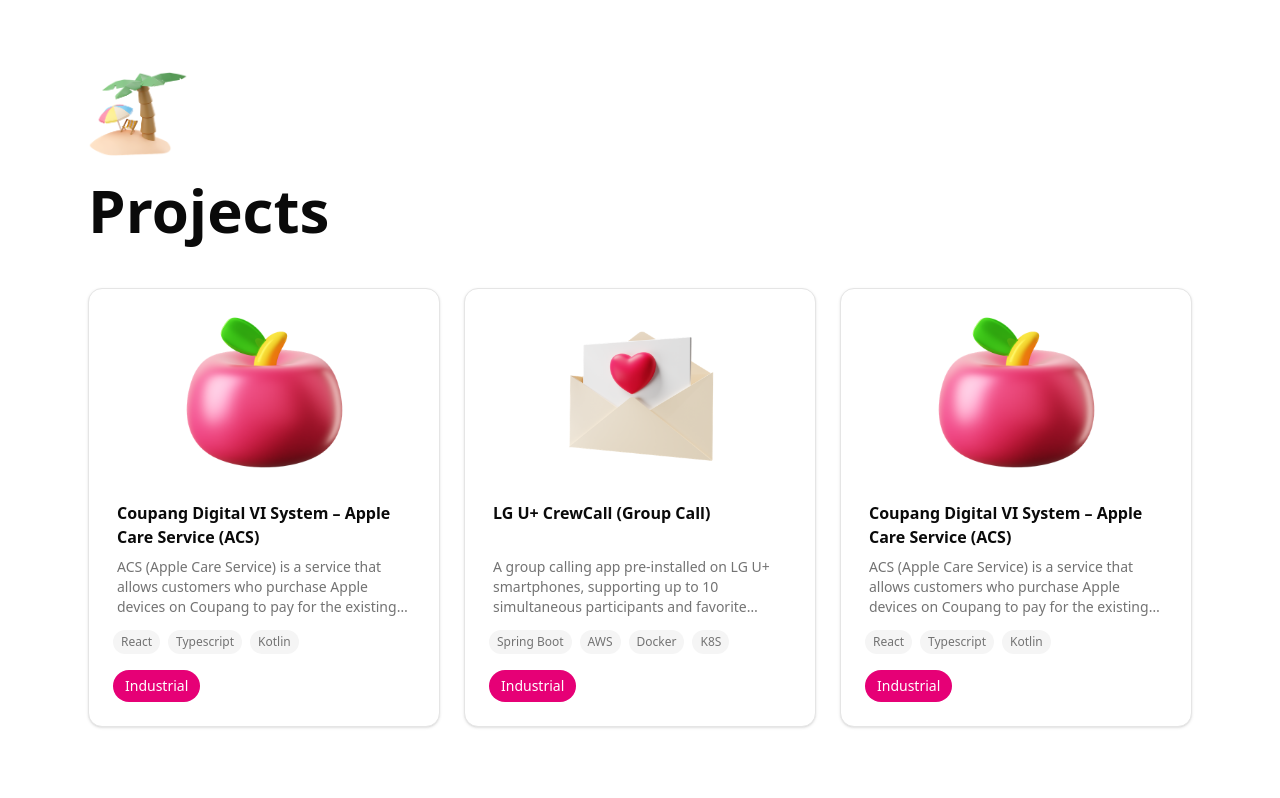
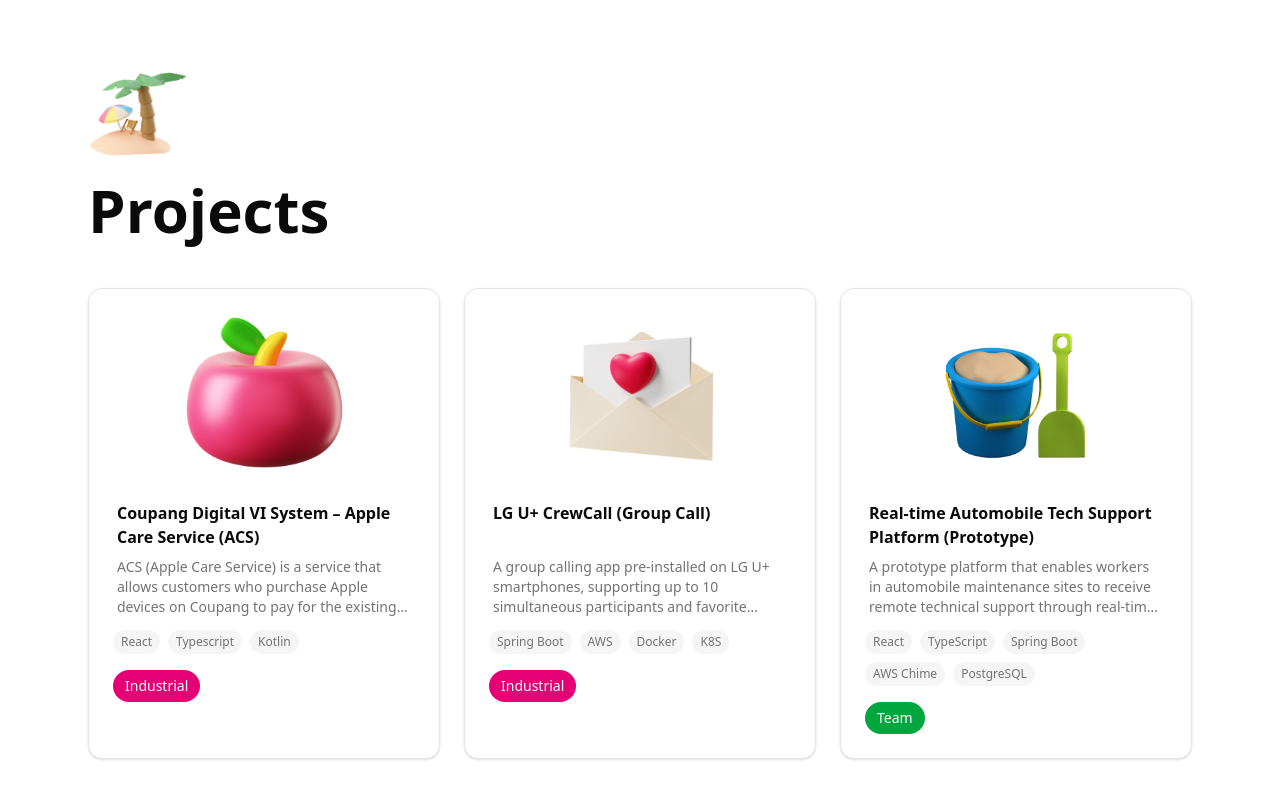
Before and after one commit to sandyleedev/portfolio, a Next.js app: page /en/projects in a window 1280 px wide. Shown: the top 798 px of the page. Built offline with nearby package versions, Linux system fonts and the light colour scheme.

Commit message:
feat: add tech support project

```diff
--- a/messages/en.json
+++ b/messages/en.json
@@ -98,6 +98,31 @@
         "Logging & Analytics Instrumentation: Integrated with LG U+ internal logging system, collected and analyzed app entry, active user counts, and group call usage statistics",
         "K8s & Docker Operations: Managed container configurations, monitored runtime status, and responded to incidents"
       ]
+    },
+    "techSupport": {
+      "title": "Real-time Automobile Tech Support Platform (Prototype)",
+      "desc": "A prototype platform that enables workers in automobile maintenance sites to receive remote technical support through real-time video, audio, and chat. The system leverages AWS Chime (WebRTC) for live communication, Redis and PostgreSQL for session/matching management, and SSE for instant notifications to deliver a stable and interactive support experience.",
+      "features": [
+        "One-time login using nickname with session-based authentication",
+        "1:1 automatic worker-supporter matching (FIFO queue based)",
+        "Real-time video/audio/text chat via AWS Chime (WebRTC, Data Channel)",
+        "Connection/session management using Redis with TTL-based auto-cleanup",
+        "Persistent user, meeting, and matching data stored in PostgreSQL",
+        "Server-Sent Events (SSE) for real-time request, acceptance, and termination notifications",
+        "Jenkins pipeline for automated deployment of Spring Boot REST APIs"
+      ],
+      "role": [
+        "Frontend Development: Developed React/TypeScript-based UI and API integrations",
+        "Backend Development: Implemented Spring Boot REST APIs, AWS Chime integration, and SSE notification flow",
+        "Infrastructure: Designed PostgreSQL schema and created Jenkins CI/CD pipeline"
+      ],
+      "contributions": [
+        "Designed and implemented Spring Boot REST APIs and integrated AWS Chime SDK to provide real-time video, audio, and text chat",
+        "Implemented termination flow with AWS DeleteMeeting API and DB cleanup logic to prevent unnecessary billing",
+        "Designed PostgreSQL schema and implemented matching/meeting data management logic",
+        "Built Jenkins pipeline to enable automated build, test, and deployment of the backend application",
+        "Developed basic React/TypeScript UI for login, support request, and meeting room, and integrated with backend APIs"
+      ]
     }
   }
 }
--- a/messages/ko.json
+++ b/messages/ko.json
@@ -98,6 +98,31 @@
         "로그·분석 계측: U+ 내부 로깅 연동, 앱 진입·활성 사용자·그룹 통화 이용 현황 집계 및 분석 데이터 제공",
         "K8s·Docker 환경 운영: 컨테이너 설정 관리, 런타임 상태 모니터링 및 장애 대응"
       ]
+    },
+    "techSupport": {
+      "title": "실시간 차량 정비 서포트 플랫폼 (Prototype)",
+      "desc": "자동차 정비 현장에서 작업자가 원격 기술 지원을 받을 수 있도록 실시간 영상/음성/채팅을 제공하는 프로토타입 플랫폼입니다. AWS Chime 기반 WebRTC를 통해 정밀한 원격 정비 지원이 가능하며, Redis와 PostgreSQL을 활용한 매칭/세션 관리, SSE 기반 알림 시스템을 통해 안정적인 사용자 경험을 구현했습니다.",
+      "features": [
+        "닉네임 기반 일회성 로그인",
+        "작업자-서포터 간 1:1 자동 매칭 (FIFO 큐 기반)",
+        "AWS Chime(WebRTC) 영상/음성/채팅 지원 (Data Channel 활용)",
+        "Redis를 이용한 사용자 접속/연결 상태 관리 및 TTL 기반 자동 정리",
+        "PostgreSQL 기반 사용자/미팅/매칭 정보 저장",
+        "SSE(Server-Sent Events)를 통한 실시간 요청·수락·종료 알림",
+        "Jenkins 기반 Spring Boot REST API 배포 파이프라인 구축"
+      ],
+      "role": [
+        "Frontend Development: React/TypeScript 기반 UI 및 API 연동 개발",
+        "Backend Development: Spring Boot REST API 구현, AWS Chime 연동, SSE 알림 처리",
+        "Infrastructure: PostgreSQL 스키마 설계 및 Jenkins 파이프라인 작성"
+      ],
+      "contributions": [
+        "Spring Boot 기반 REST API를 설계 및 구현하고, AWS Chime SDK를 연동하여 실시간 영상/음성/텍스트 채팅 기능을 제공",
+        "회의 종료 시 AWS DeleteMeeting API 호출 및 DB 정리 로직을 구현하여 불필요한 비용 발생을 방지",
+        "PostgreSQL 스키마 설계 및 매칭/미팅 데이터 관리 로직 구현",
+        "Jenkins 파이프라인을 구축하여 백엔드 애플리케이션의 자동 빌드·테스트·배포 환경을 마련",
+        "React/TypeScript 기반으로 기본적인 로그인/요청/미팅룸 UI를 구현하고 백엔드 API와 연동"
+      ]
     }
   }
 }
--- a/src/data/projects.ts
+++ b/src/data/projects.ts
@@ -73,13 +73,21 @@
     architectureUrl: '/images/projects/crewcall/crewcall_architecture.png',
   },
   {
-    slug: 'acs',
-    type: ProjectType.Industrial,
-    startMonth: '2024.01',
-    endMonth: '2024.12',
-    imageUrl: '/icons/apple.png',
-    tags: ['React', 'Typescript', 'Kotlin'],
-    stacks: ['React', 'Typescript', 'Kotlin', 'JPA', 'Jest', 'JUnit', 'Grafana'],
-    architectureUrl: '/images/projects/acs/acs_architecture.png',
+    slug: 'techSupport',
+    type: ProjectType.Team,
+    startMonth: '2025.01',
+    endMonth: '2025.03',
+    imageUrl: '/icons/bucket.png',
+    tags: ['React', 'TypeScript', 'Spring Boot', 'AWS Chime', 'PostgreSQL'],
+    stacks: [
+      'React',
+      'TypeScript',
+      'Spring Boot',
+      'Java',
+      'AWS Chime',
+      'PostgreSQL',
+      'Redis',
+      'Jenkins',
+    ],
   },
 ]
```
